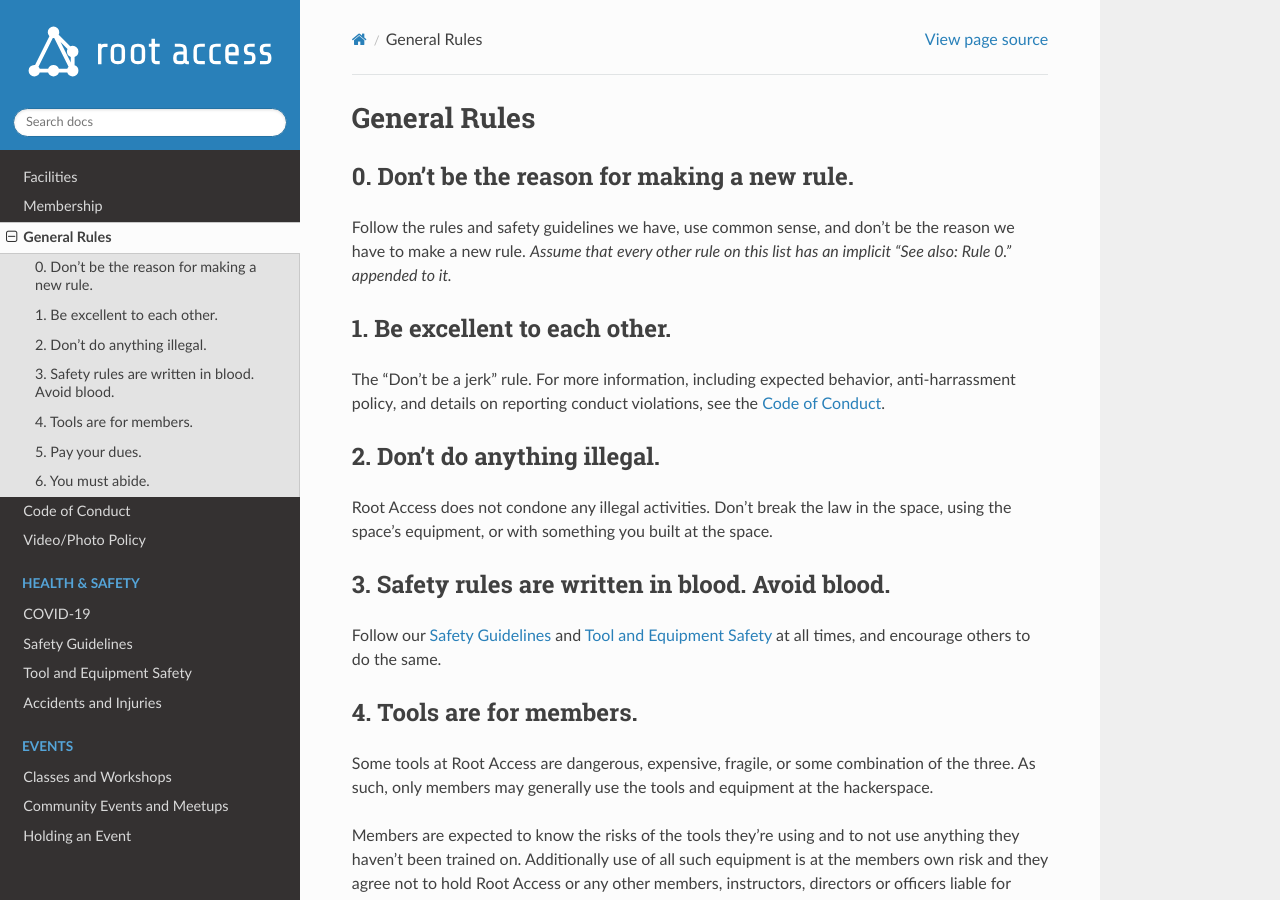
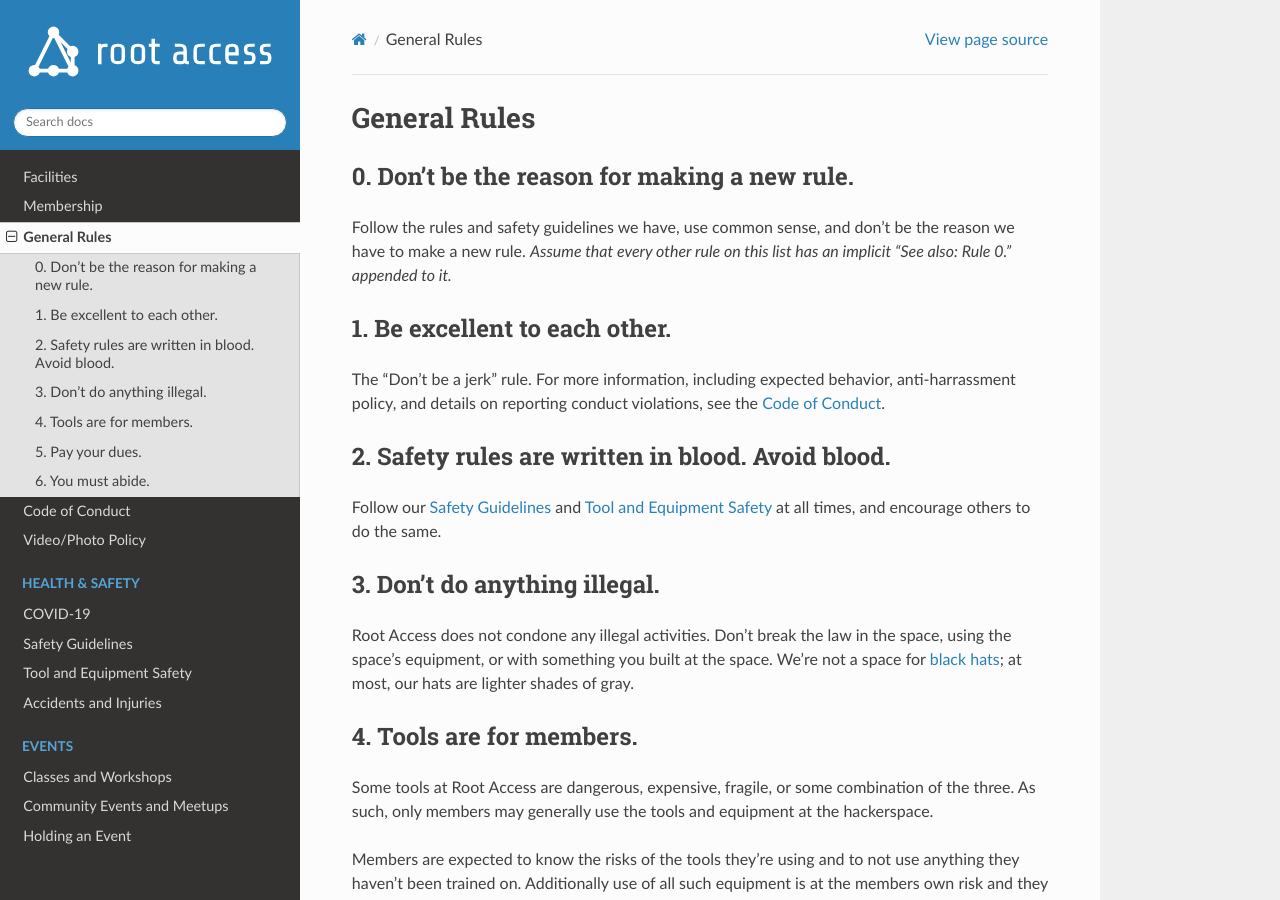
Before and after one commit to RootAccessHackerspace/handbook, a Sphinx documentation site: the page built from source/policies/rules.md, in a window 1280 px wide and 900 px high. Built offline with Sphinx 7.4.7 and the Read the Docs theme 2.0.0, drawn with Linux system fonts in a browser that asks for light colours.

Commit message:
Rules updates, remove tool-specific pages that should live on the wiki.

```diff
--- a/source/policies/rules.md
+++ b/source/policies/rules.md
@@ -9,13 +9,13 @@
 
 The "Don't be a jerk" rule. For more information, including expected behavior, anti-harrassment policy, and details on reporting conduct violations, see the {doc}`/policies/conduct`.
 
-## 2. Don't do anything illegal.
-
-Root Access does not condone any illegal activities. Don't break the law in the space, using the space's equipment, or with something you built at the space.
-
-## 3. Safety rules are written in blood. Avoid blood.
+## 2. Safety rules are written in blood. Avoid blood.
 
 Follow our {doc}`/safety/guidelines` and {doc}`/safety/tools` at all times, and encourage others to do the same.
+
+## 3. Don't do anything illegal.
+
+Root Access does not condone any illegal activities. Don't break the law in the space, using the space's equipment, or with something you built at the space. We're not a space for [black hats](https://en.wikipedia.org/wiki/Black_hat_(computer_security)); at most, our hats are lighter shades of gray.
 
 ## 4. Tools are for members.
 
```
Also changed, not shown: source/index.md (+2 -0 lines), source/tools/3dprinters.md (deleted, +0 -28 lines), source/tools/laser.md (deleted, +0 -12 lines).
